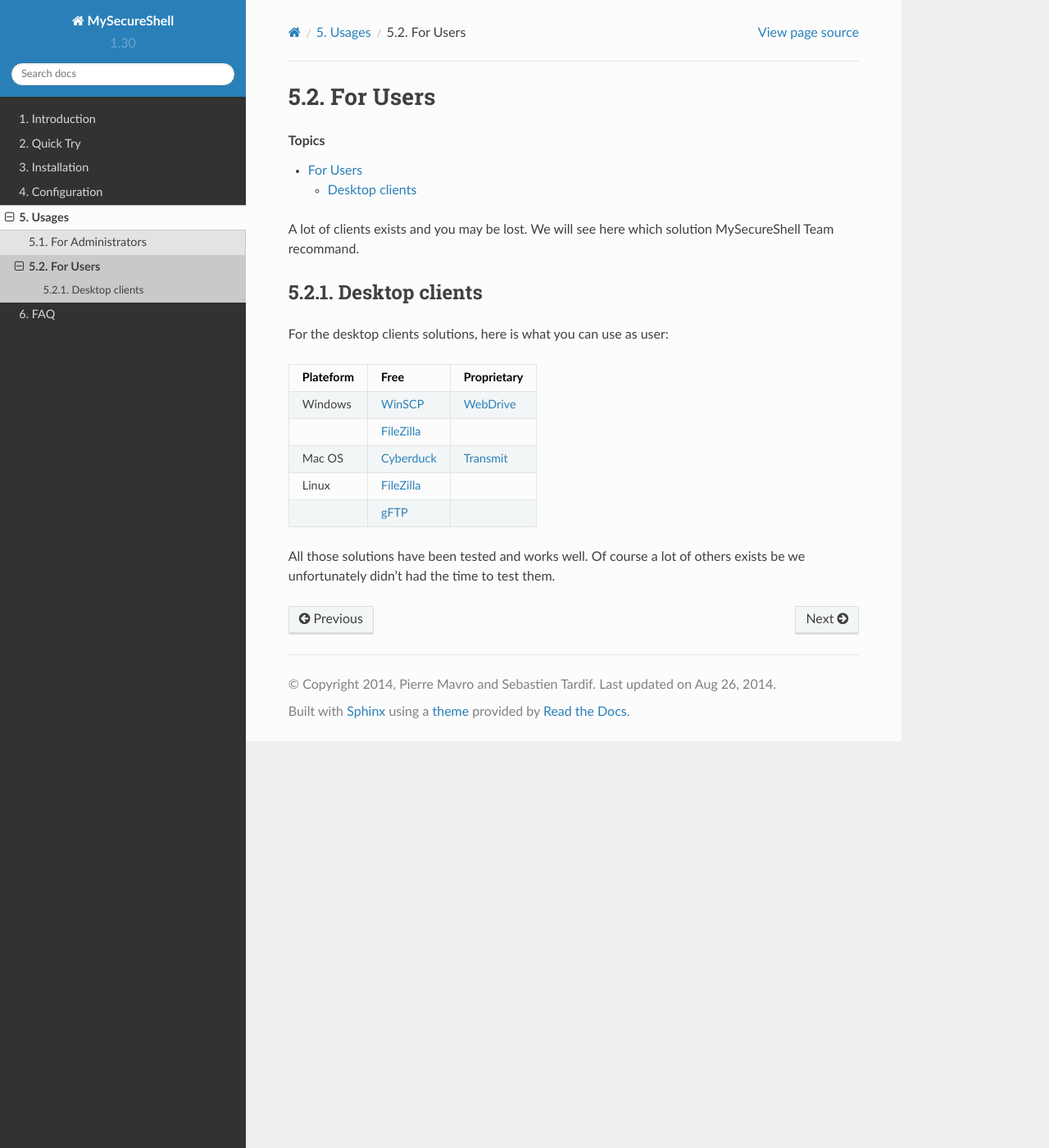
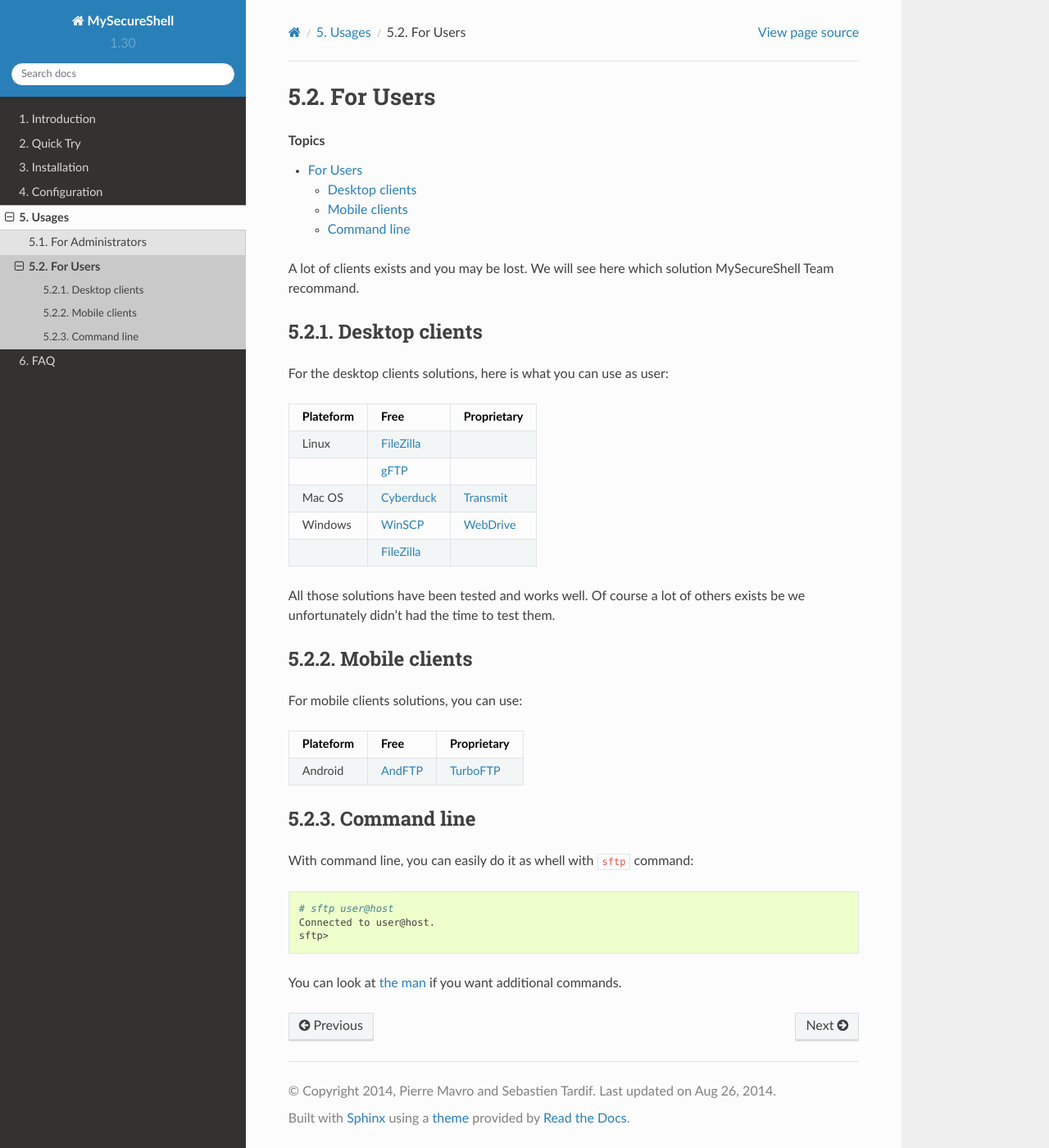
Before and after one commit to mysecureshell/mysecureshell, a Sphinx documentation site: the page built from doc/source/usages_user.rst, in a window 1280 px wide and 1400 px high. Shown: the whole window at 82% size. Built offline with Sphinx 7.4.7 and the Read the Docs theme 2.0.0, drawn with Linux system fonts in a browser that asks for light colours.

Commit message:
doc: adding last clients to usages user

```diff
--- a/doc/source/usages_user.rst
+++ b/doc/source/usages_user.rst
@@ -15,11 +15,11 @@ For the desktop clients solutions, here is what you can use as user:
 ========== ============= ===========
 Plateform  Free          Proprietary
 ========== ============= ===========
+Linux      FileZilla_
+\          gFTP_
+Mac OS     Cyberduck_    Transmit_
 Windows    WinSCP_       WebDrive_
 \          FileZilla_
-Mac OS     Cyberduck_    Transmit_
-Linux      FileZilla_
-\          gFTP_
 ========== ============= ===========
 
 .. _Cyberduck: https://cyberduck.io/
@@ -30,3 +30,28 @@ Linux      FileZilla_
 .. _gFTP: http://gftp.seul.org/
 
 All those solutions have been tested and works well. Of course a lot of others exists be we unfortunately didn't had the time to test them.
+
+Mobile clients
+--------------
+
+For mobile clients solutions, you can use:
+
+========== ============= ===========
+Plateform  Free          Proprietary
+========== ============= ===========
+Android    AndFTP_       TurboFTP_
+========== ============= ===========
+
+.. _AndFTP: http://www.lysesoft.com/products/andftp/
+.. _TurboFTP: https://play.google.com/store/apps/details?id=turbo.client
+
+Command line
+------------
+
+With command line, you can easily do it as whell with ``sftp`` command::
+
+    # sftp user@host
+    Connected to user@host.
+    sftp>
+
+You can look at `the man <http://www.linuxmanpages.com/man1/sftp.1.php>`_ if you want additional commands.
```
